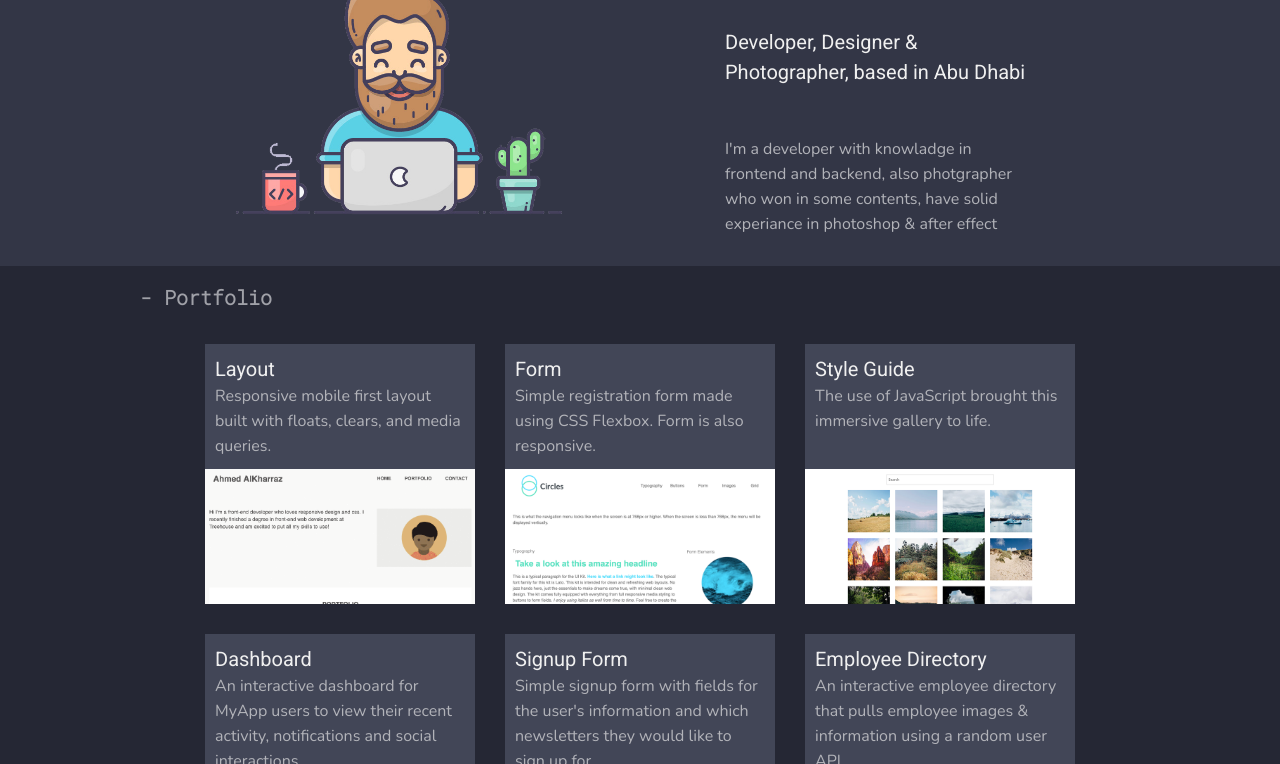
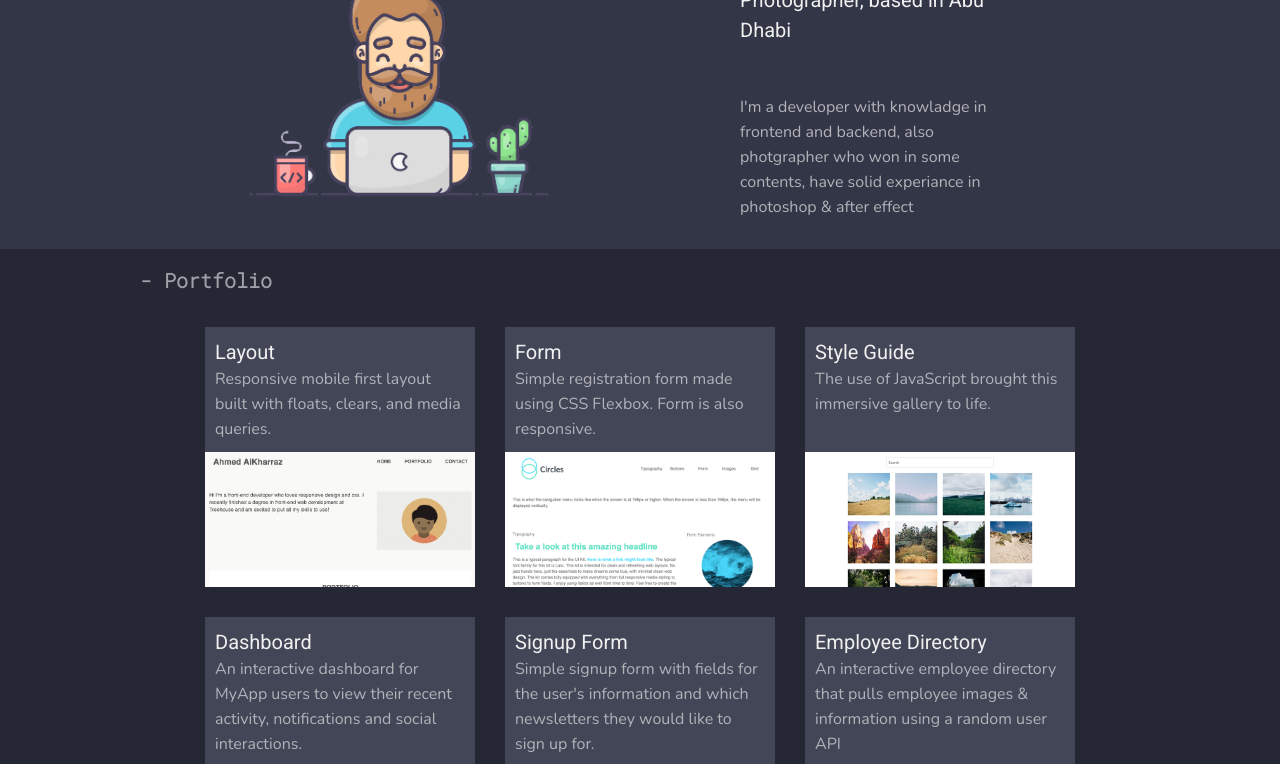
Before and after one commit to AhmedAlKharraz/ahmedalkharraz.github.io, a plain HTML site: page index.html in a window 1280 px wide. Shown: the part 308-1072 px from the top of the page. Drawn offline with nearby package versions, Linux system fonts and the light colour scheme.

Commit message:
Update styles.css

```diff
--- a/css/styles.css
+++ b/css/styles.css
@@ -160,8 +160,8 @@ a {
   align-items: center;
 }
 
-.name-pic .pic img {
-  width: 350px;
+.name-pic .pic img, .intro {
+  width: 320px;
 }
 
 .name p {
@@ -178,9 +178,6 @@ a {
   background: #ffaf29;
 }
 
-.intro {
-  width: 350px;
-}
 
 .my-portfolio {
   background: #252734;
```
